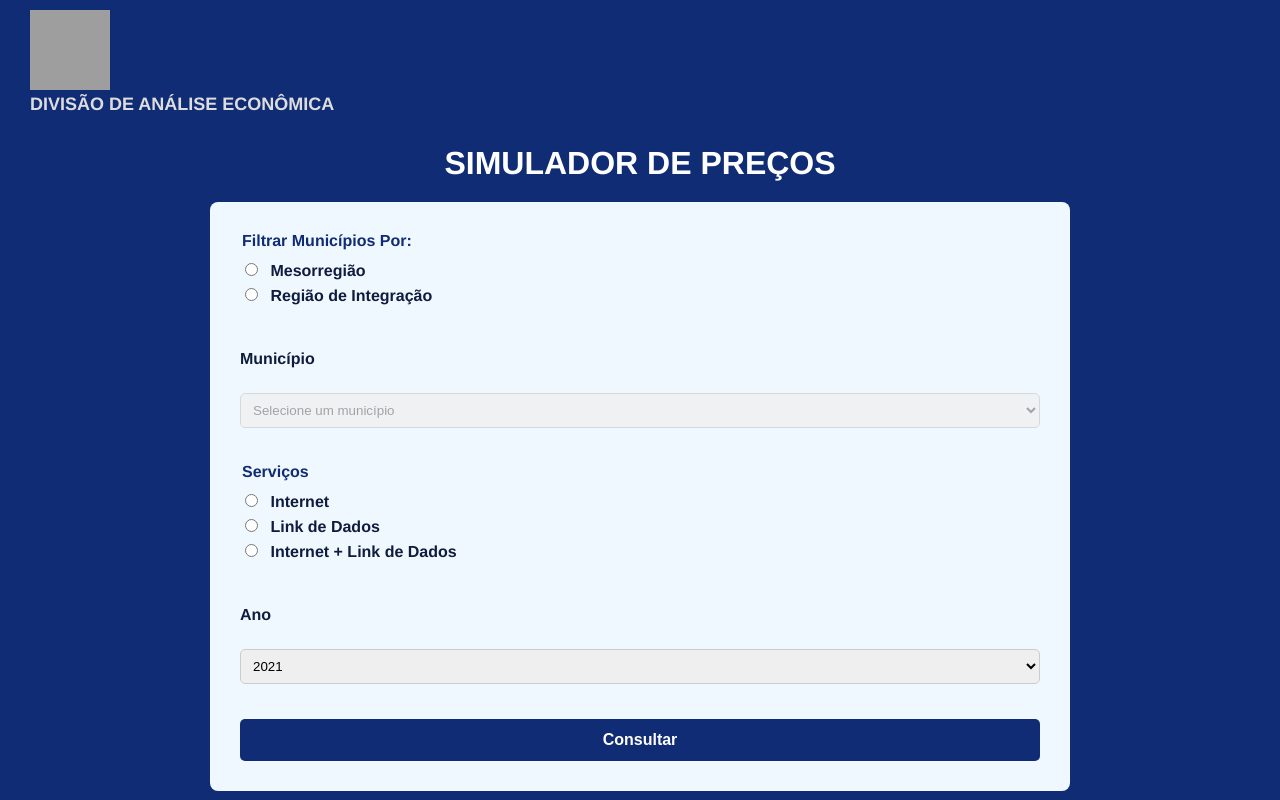
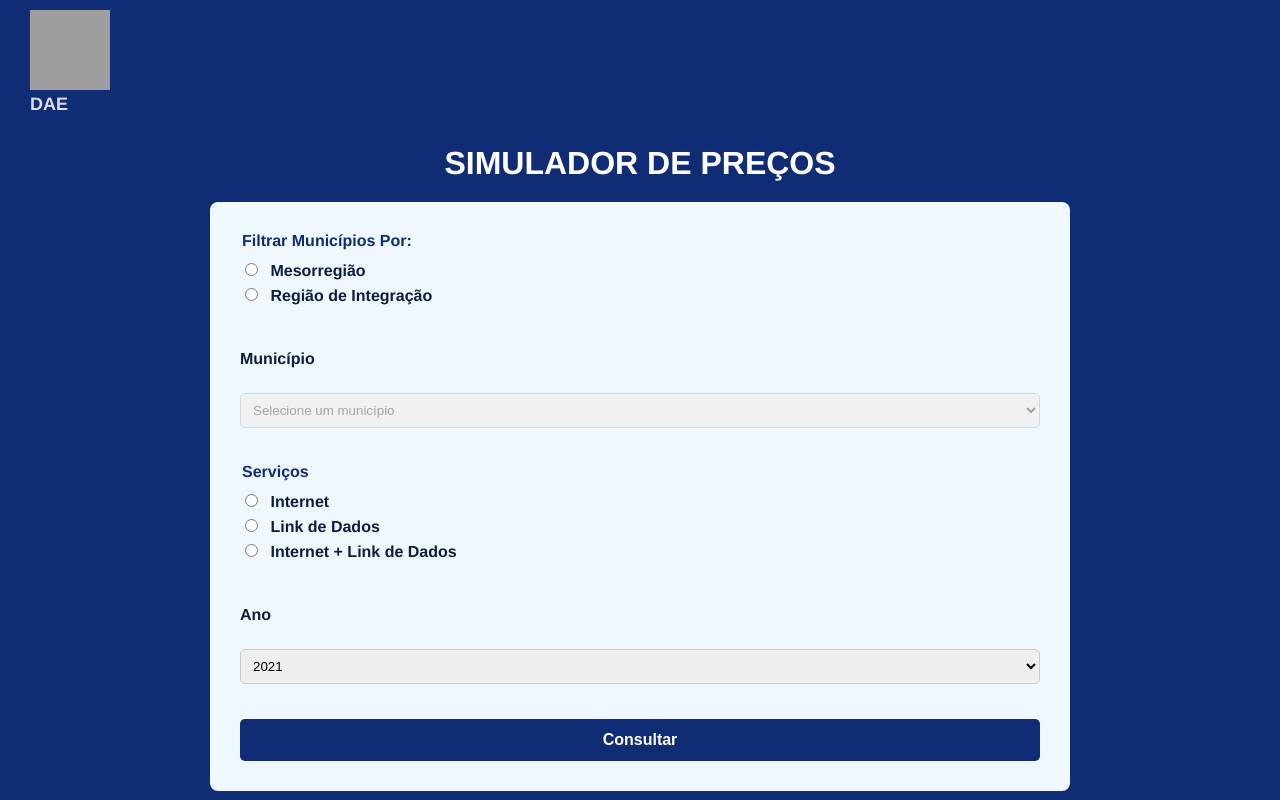
Before and after one commit to Lu4nL1ma/dae_systems, a Django app: page / in a window 1280 px wide. Run offline with Django 5.2, Linux system fonts and the light colour scheme; data comes from the database, SQL or seed files in the repository; parts of the project's set-up code (start-up, migrations or seed data) failed here and were passed over; grey boxes are pictures that could not be loaded.

Commit message:
Update index.html

```diff
--- a/dae_sys/dae_web_sys/templates/index.html
+++ b/dae_sys/dae_web_sys/templates/index.html
@@ -11,7 +11,7 @@
 <body class="fundo">
   <header class="header">
     <div> <img class="img" src="{% static 'imagens/logo' %}" alt="">
-    <div class="dae">DIVISÃO DE ANÁLISE ECONÔMICA</div>
+    <div class="dae">DAE</div>
   </header>
 
   <main>
```
